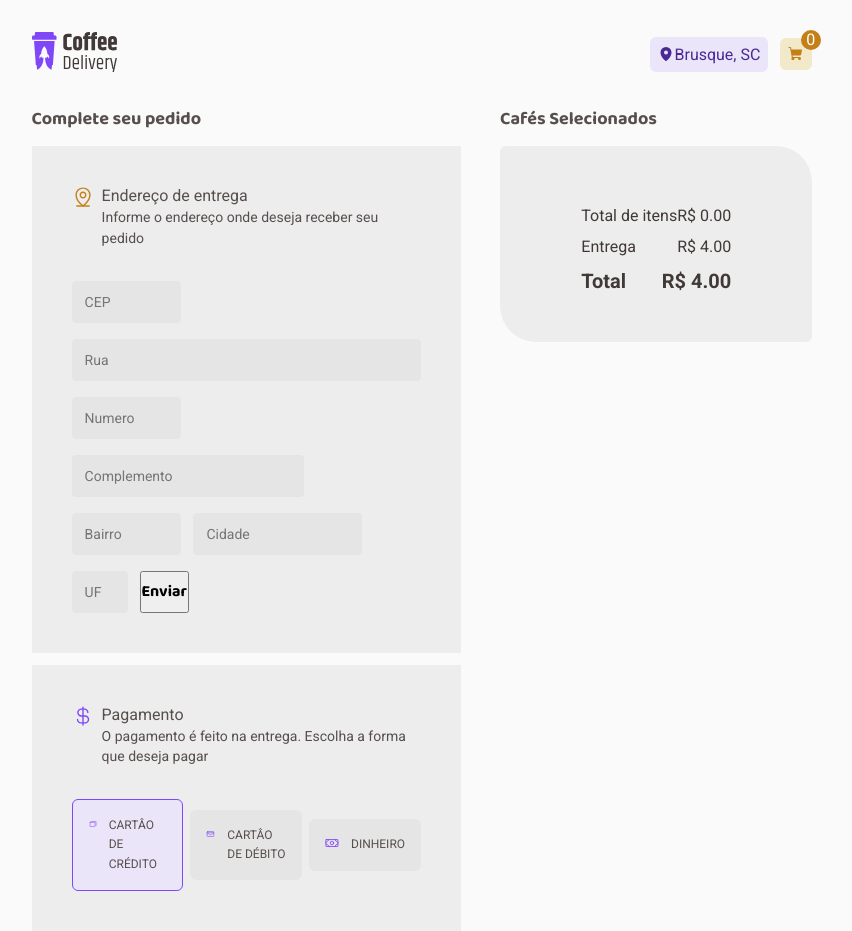
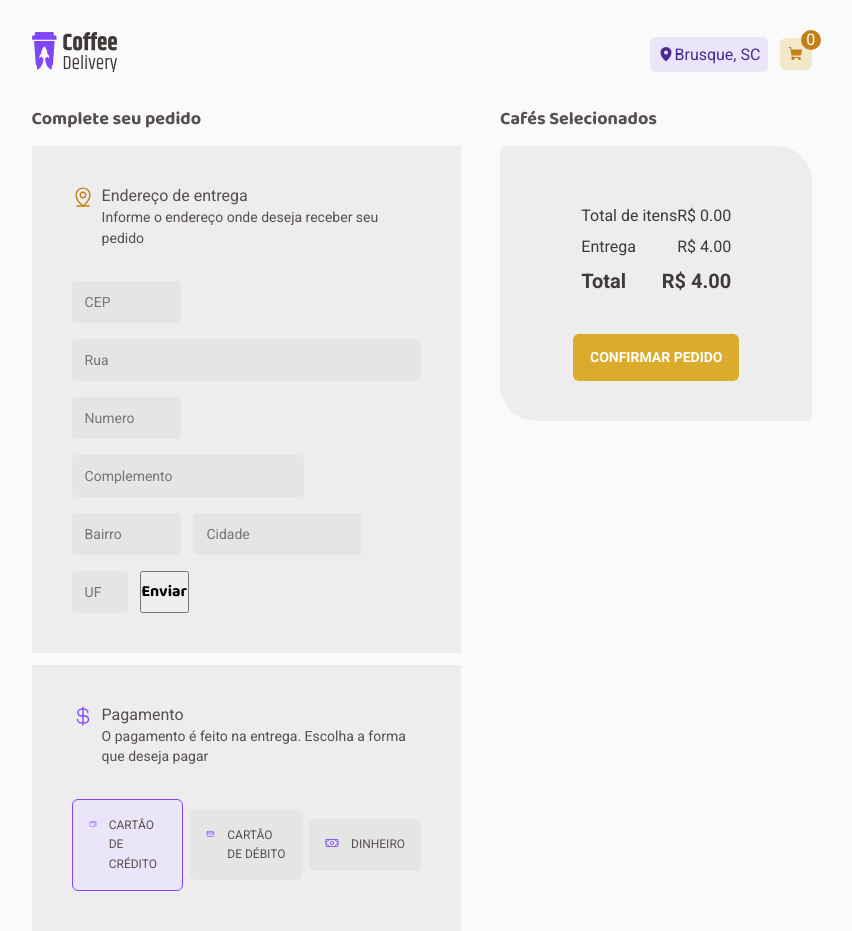
Before and after one commit to Junior041/coffe-delivery, a React (Vite) app: page /checkout in a window 1280 px wide. Shown: the whole page, without its empty margins (218-1070 px from the left). Built offline with nearby package versions, Linux system fonts and the light colour scheme.

Commit message:
botaoConfirmar

```diff
--- a/src/pages/Checkout/CafesSelecionados/CardCafeSelecionado/styles.ts
+++ b/src/pages/Checkout/CafesSelecionados/CardCafeSelecionado/styles.ts
@@ -52,8 +52,8 @@ export const RemoveAllCoffesIndex = styled.div`
 
 export const PriceTotal = styled.div`
   color: ${(props) => props.theme['gray-700']};
-  font-family: 'Baloo 2';
-  font-size: 1.5rem;
+  font-family: 'roboto';
+  font-size: 1rem;
   font-style: normal;
   font-weight: 800;
   line-height: 130%;
--- a/src/pages/Checkout/CafesSelecionados/index.tsx
+++ b/src/pages/Checkout/CafesSelecionados/index.tsx
@@ -3,12 +3,17 @@ import CardCafeSelecionado from './CardCafeSelecionado';
 import {
   CafesSelecionadosContainer,
   CafeCardCheckoutContainer,
+  BotaoEnviarContainer,
 } from './styles';
 import { CoffeContext } from '../../../contexts/CoffeContext';
 import { CoffeType } from '../../../@types/coffe';
 import TotalItems from './TotalItems';
 
-export default function CafesSelecionados() {
+export default function CafesSelecionados({
+  createPayment,
+}: {
+  createPayment: (data: any) => void;
+}) {
   const { coffes } = useContext(CoffeContext);
   const uniqueArray = coffes.reduce(
     (acc: CoffeType[], currentItem: CoffeType) => {
@@ -39,6 +44,7 @@ export default function CafesSelecionados() {
           );
         })}
         <TotalItems />
+        <BotaoEnviarContainer>CONFIRMAR PEDIDO</BotaoEnviarContainer>
       </CafesSelecionadosContainer>
     </CafeCardCheckoutContainer>
   );
--- a/src/pages/Checkout/CafesSelecionados/styles.ts
+++ b/src/pages/Checkout/CafesSelecionados/styles.ts
@@ -23,3 +23,23 @@ export const CafesSelecionadosContainer = styled.div`
   display: flex;
   flex-direction: column;
 `;
+export const BotaoEnviarContainer = styled.button`
+  width: 100%;
+  font-family: 'Roboto';
+  font-size: 0.875rem;
+  font-style: normal;
+  font-weight: 700;
+  line-height: 160%; /* 22.4px */
+  text-transform: uppercase;
+  color: ${(props) => props.theme.white};
+  background-color: ${(props) => props.theme['yellow-300']};
+  border: transparent;
+  border-radius: 6px;
+  padding: 12px 8px;
+  cursor: pointer;
+  transition: all 0.2s;
+
+  &:hover {
+    background-color: ${(props) => props.theme['yellow-500']};
+  }
+`;
--- a/src/pages/Checkout/Endereco/index.tsx
+++ b/src/pages/Checkout/Endereco/index.tsx
@@ -26,9 +26,7 @@ export default function Endereco({
           </div>
         </TitleEndereco>
       </div>
-      <FormEndereco
-        onSubmit={handleSubmit(handleCreatePayment, handleCreatePayment)}
-      >
+      <FormEndereco onSubmit={handleSubmit(handleCreatePayment)}>
         <NewEnderecoForm />
         <button type="submit">Enviar</button>
       </FormEndereco>
```
